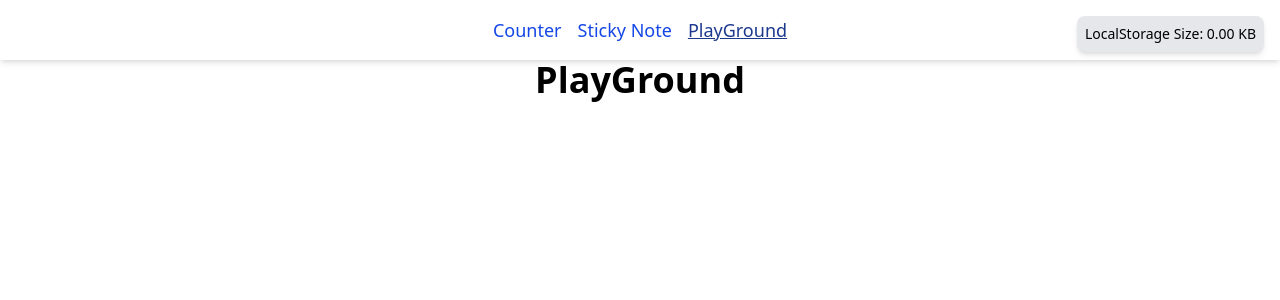
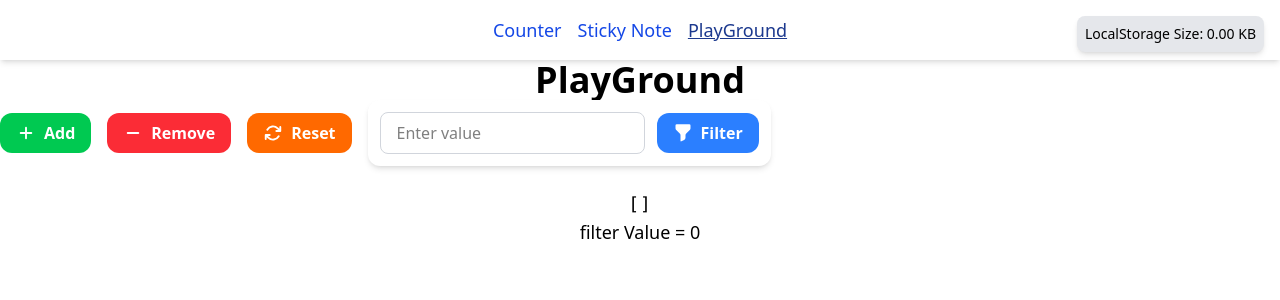
Before and after one commit to NikhilPathaniaa/taskpilot, a React (Vite) app: page /playground in a window 1280 px wide. Shown: the top 300 px of the page. Built offline with nearby package versions, Linux system fonts and the light colour scheme.

Commit message:
playgroud

```diff
--- a/package.json
+++ b/package.json
@@ -10,6 +10,7 @@
     "preview": "vite preview"
   },
   "dependencies": {
+    "@heroicons/react": "^2.2.0",
     "@tailwindcss/vite": "^4.0.16",
     "react": "^19.0.0",
     "react-dom": "^19.0.0"
--- a/src/components/PlayGround.jsx
+++ b/src/components/PlayGround.jsx
@@ -1,9 +1,75 @@
-import React from "react";
+import { ArrowPathIcon, FunnelIcon, MinusIcon, PlusIcon } from "@heroicons/react/16/solid";
+import React, { use, useState } from "react";
 
 const PlayGround = () => {
+  const [array, setArray] = useState([]);
+  const [val, setVal] = useState(1);
+  const [filterVal, setFilterVal] = useState(0);
+
+  const add = () => {
+    setArray([...array, val]);
+    setVal(val + 1);
+    console.log(array);
+  };
+  const remove = () => {
+    if (array.length !== 0) {
+      const newArray = [...array]; // make a copy
+      newArray.pop(); // safely mutate the copy
+      setArray(newArray);
+      console.log(newArray);
+    }
+    if (array.length === 0) {
+      setVal(1);
+    } else {
+      setVal(val - 1);
+    }
+  };
+  const reset = () => {
+    setArray([]);
+    setVal(1);
+  };
+  const HandleFilter = (value) => {
+    for (let i = 0; i < array.length; i++) {
+      if (filterVal == array[i]) {
+        console.log(filterVal);
+      }
+      setFilterVal(filterVal + 1);
+    }
+  };
   return (
     <div>
       <h1 className="text-center text-4xl font-bold">PlayGround</h1>
+      <div className="flex items-center gap-4 mb-6">
+        <button onClick={add} className="cursor-pointer flex gap-2 items-center bg-green-500 hover:bg-green-600 text-white font-bold py-2 px-4 rounded-xl transition duration-200">
+          <PlusIcon className="h-5 w-5" /> Add
+        </button>
+        <button onClick={remove} className="cursor-pointer flex gap-2 items-center bg-red-500 hover:bg-red-600 text-white font-bold py-2 px-4 rounded-xl transition duration-200">
+          <MinusIcon className="h-5 w-5" /> Remove
+        </button>
+        <button onClick={reset} className="cursor-pointer flex gap-2 items-center bg-orange-500 hover:bg-orange-600 text-white font-bold py-2 px-4 rounded-xl transition duration-200">
+          <ArrowPathIcon className="h-5 w-5 group-hover:rotate-180 transition-transform duration-300" />
+          Reset
+        </button>
+        <div className="flex items-center gap-3 bg-white p-3 rounded-xl shadow-md">
+          <input
+            onChange={(e) => {
+              e.target.value;
+            }}
+            type="number"
+            placeholder="Enter value"
+            className="border border-gray-300 rounded-lg px-4 py-2 focus:outline-none focus:ring-2 focus:ring-blue-400"
+          />
+          <button onClick={HandleFilter(filterVal)} className="flex items-center gap-2 bg-blue-500 hover:bg-blue-600 text-white font-semibold py-2 px-4 rounded-xl transition duration-200">
+            <FunnelIcon className="h-5 w-5" />
+            Filter
+          </button>
+        </div>
+      </div>
+
+      <div className=" text-center text-lg">
+        <p className="font-mono tracking-wider">[{array.join(", ")}]</p>
+        <p>filter Value = {filterVal}</p>
+      </div>
     </div>
   );
 };
```
Also changed, not shown: 1 other file (tests, documents, lock files or other folders).
